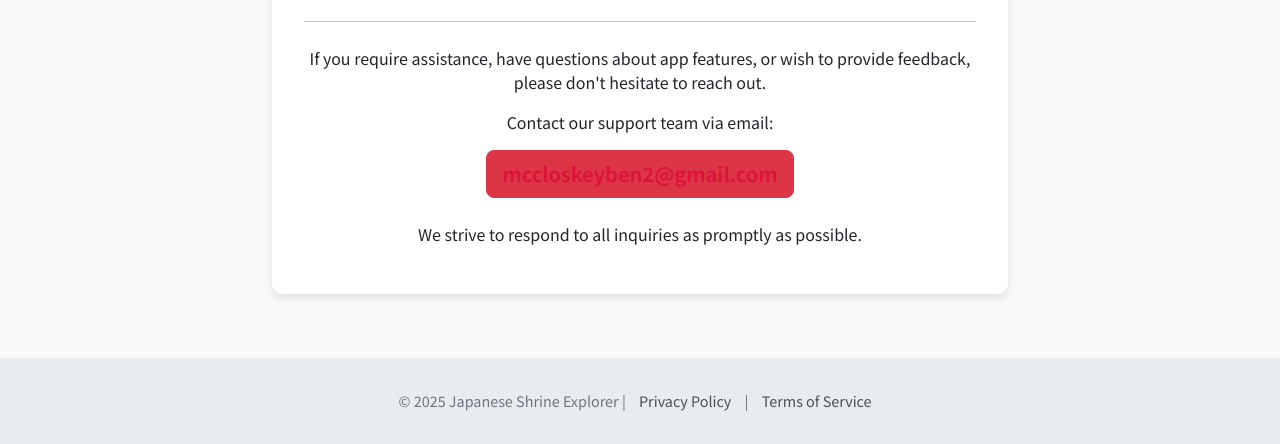
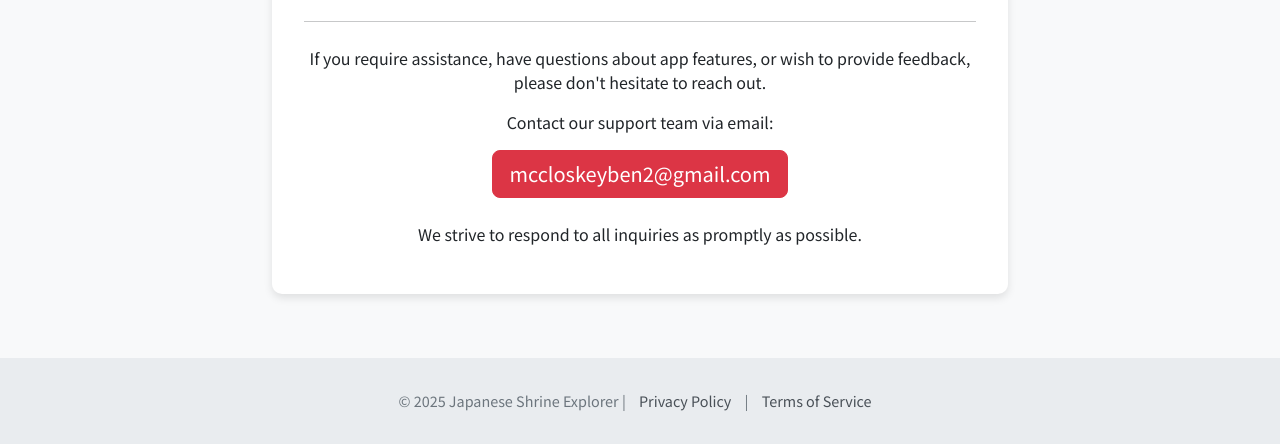
Before and after one commit to Ben-McCloskey/Ben-McCloskey.github.io, a plain HTML site: page index.html in a window 1280 px wide. Shown: the part 474-918 px from the top of the page. Drawn offline with nearby package versions, Linux system fonts and the light colour scheme.

Commit message:
Fixed email color issue

```diff
--- a/index.html
+++ b/index.html
@@ -41,10 +41,16 @@
             color: #B22222; /* Firebrick red - adjust as needed */
             margin-bottom: 1.5rem;
          }
-         .support-box a {
-            color: #DC143C; /* Crimson red - adjust as needed */
+         /* Style for links inside support-box (excluding buttons handled by Bootstrap) */
+         .support-box a:not(.btn) { /* Target links that AREN'T buttons */
+            color: #DC143C; /* Crimson red - for non-button links if any */
             font-weight: bold;
          }
+         /* Ensure button text color is handled by Bootstrap */
+         .support-box .btn {
+            /* Let Bootstrap handle text color */
+         }
+
         footer {
             margin-top: 4rem;
             padding: 2rem 0;
```
